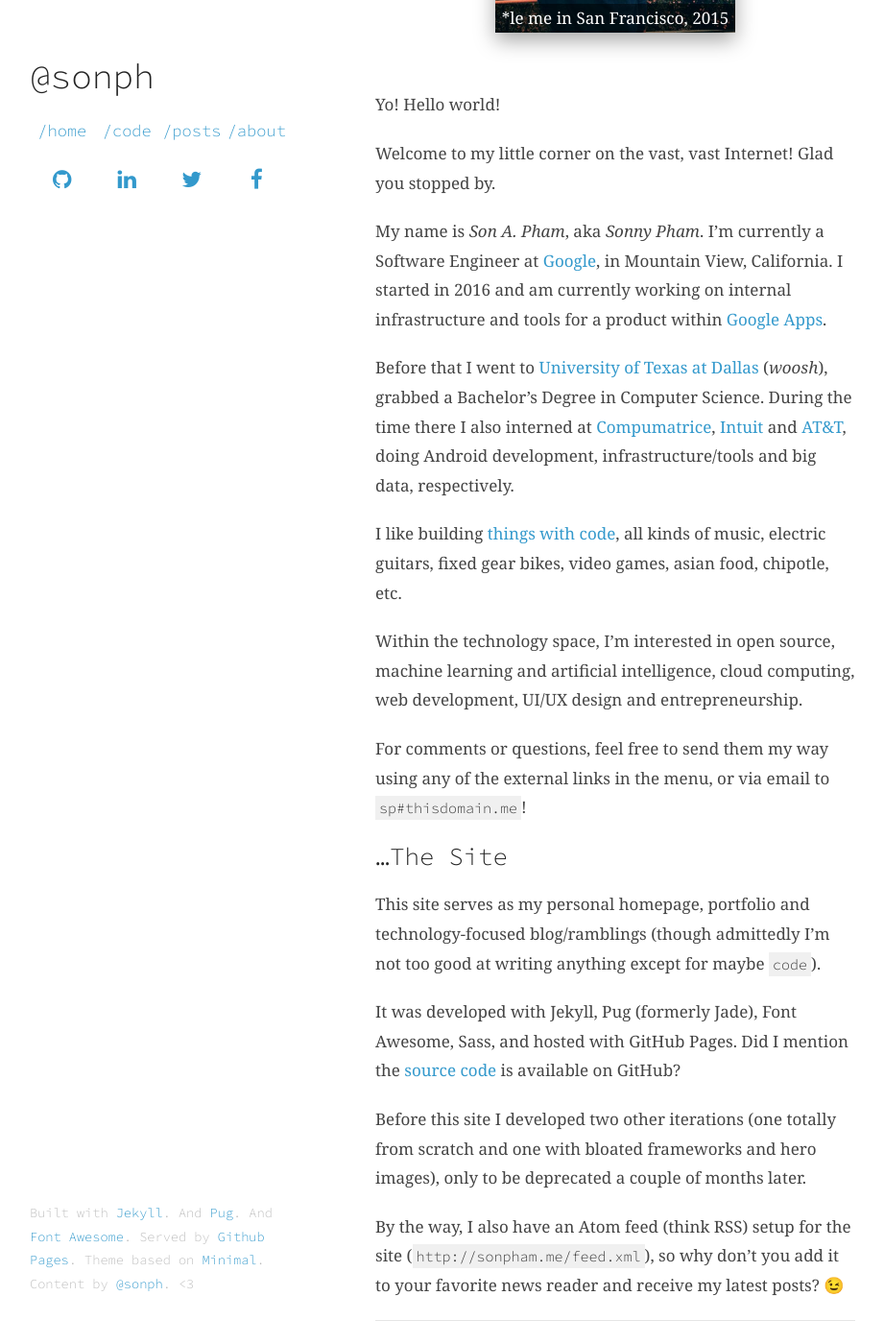
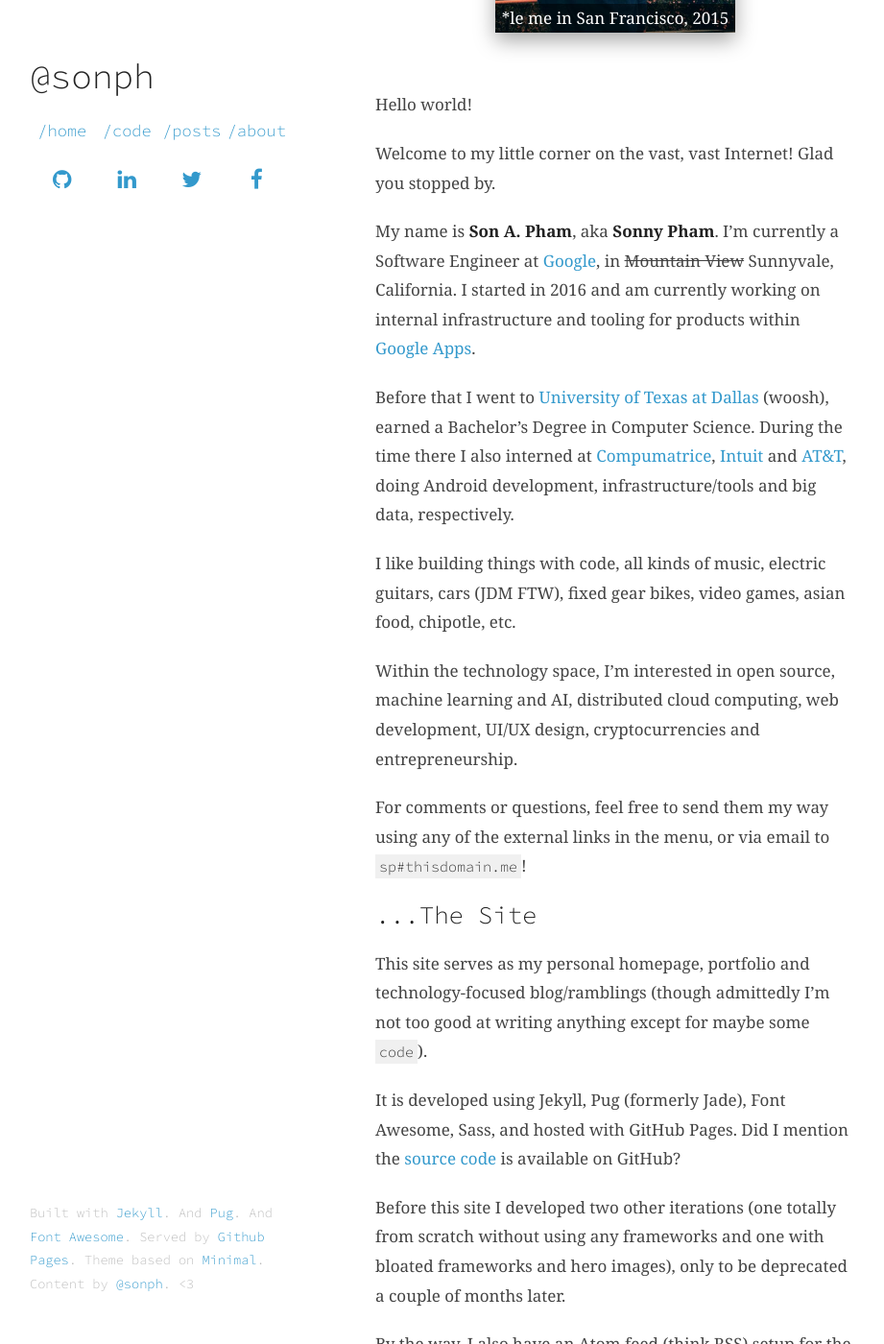
Before and after one commit to sonph/something, a Jekyll site: the page built from about.md, in a window 1280 px wide and 1400 px high, scrolled down 532 px. Shown: the whole window at 96% size, without its empty margins (179-1100 px from the left). Built offline with Jekyll 4.4.1, drawn with Linux system fonts in a browser that asks for light colours.

```diff
--- a/about.md
+++ b/about.md
@@ -4,54 +4,48 @@ layout: post
 permalink: /about
 tags: [meta]
 ---
-## ...Me
+## \...Me
 
 <figcaption id="profile-pic">
-	<img alt="profile picture" src="/assets/images/profile.jpg">
-	<div>*le me in San Francisco, 2015</div>
+  <img alt="profile picture" src="/assets/images/profile.jpg">
+  <div>*le me in San Francisco, 2015</div>
 </figcaption>
 
-Yo! Hello world!
+Hello world!
 
 Welcome to my little corner on the vast, vast Internet! Glad you stopped by.
 
-My name is _Son A. Pham_, aka _Sonny Pham_. I'm currently a Software Engineer
-at [Google](https://google.com), in Mountain View, California. I started in 2016
-and am currently working on internal infrastructure and tools for a product
-within [Google Apps](https://apps.google.com/).
+My name is **Son A. Pham**, aka **Sonny Pham**. I'm currently a Software Engineer at
+[Google](https://google.com), in <s>Mountain View</s> Sunnyvale, California. I started in 2016 and am currently
+working on internal infrastructure and tooling for products within
+[Google Apps](https://apps.google.com/).
 
-Before that I went to [University of Texas at Dallas](http://utdallas.edu)
-(_woosh_), grabbed a Bachelor's Degree in Computer Science. During the time
-there I also interned at [Compumatrice](http://compumatrice.com),
-[Intuit](https://intuit.com) and [AT&T](https://att.com), doing Android
-development, infrastructure/tools and big data, respectively.
+Before that I went to [University of Texas at Dallas](http://utdallas.edu) (woosh), earned a
+Bachelor's Degree in Computer Science. During the time there I also interned at
+[Compumatrice](http://compumatrice.com), [Intuit](https://intuit.com) and [AT&T](https://att.com),
+doing Android development, infrastructure/tools and big data, respectively.
 
-I like building [things with code](https://github.com/sonph), all kinds of
-music, electric guitars, fixed gear bikes, video games, asian food, chipotle,
-etc.
+I like building things with code, all kinds of music, electric guitars, cars (JDM FTW), fixed gear
+bikes, video games, asian food, chipotle, etc.
 
-Within the technology space, I'm interested in open source, machine learning and
-artificial intelligence, cloud computing, web development, UI/UX design and
-entrepreneurship.
+Within the technology space, I'm interested in open source, machine learning and AI, distributed
+cloud computing, web development, UI/UX design, cryptocurrencies and entrepreneurship.
 
-For comments or questions, feel free to send them my way using any of the
-external links in the menu, or via email to `sp#thisdomain.me`!
+For comments or questions, feel free to send them my way using any of the external links in the
+menu, or via email to `sp#thisdomain.me`!
 
 
-## ...The Site
+## \...The Site
 
-This site serves as my personal homepage, portfolio and technology-focused
-blog/ramblings (though admittedly I'm not too good at writing anything except
-for maybe `code`).
+This site serves as my personal homepage, portfolio and technology-focused blog/ramblings (though
+admittedly I'm not too good at writing anything except for maybe some `code`).
 
-It was developed with Jekyll, Pug (formerly Jade), Font Awesome, Sass,
-and hosted with GitHub Pages. Did I mention the
-[source code](https://github.com/sonph/sonph.github.io) is available on GitHub?
+It is developed using Jekyll, Pug (formerly Jade), Font Awesome, Sass, and hosted with GitHub Pages.
+Did I mention the [source code](https://github.com/sonph/sonph.github.io) is available on GitHub?
 
-Before this site I developed two other iterations (one totally from scratch and
-one with bloated frameworks and hero images), only to be deprecated a couple of
+Before this site I developed two other iterations (one totally from scratch without using any
+frameworks and one with bloated frameworks and hero images), only to be deprecated a couple of
 months later.
 
-By the way, I also have an Atom feed (think RSS) setup for the site
-(`http://sonpham.me/feed.xml`), so why don't you add it to your favorite news
-reader and receive my latest posts? 😉
+By the way, I also have an Atom feed (think RSS) setup for the site (`http://sonpham.me/feed.xml`),
+so why don't you add it to your favorite news reader and receive my latest posts? 😉
```
Also changed, not shown: _posts/2016-08-17-update-pok3r-rgb-firmware-on-macos.md (+28 -34 lines).
